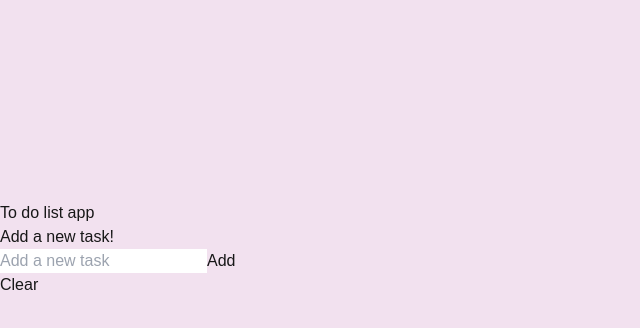
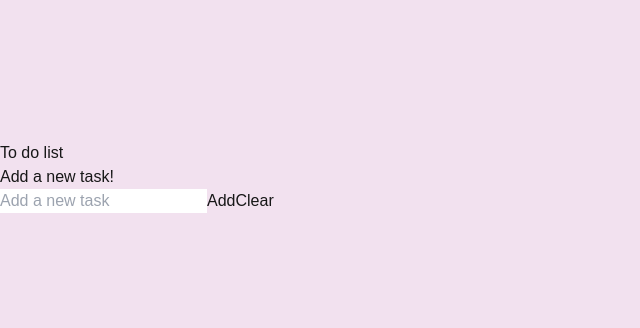
Before and after one commit to jemorak/to-do-list-app, a Next.js app: page / in a window 1280 px wide. Shown: the top 328 px of the page, without its empty margins (0-640 px from the left). Built offline with nearby package versions, Linux system fonts and the light colour scheme.

Commit message:
Added responsivenss

```diff
--- a/src/app/components/ClearButton.tsx
+++ b/src/app/components/ClearButton.tsx
@@ -7,7 +7,7 @@ type ClearButtonProps = {
 function ClearButton({ onClearStorage }: ClearButtonProps) {
     return (
     <button
-      className="border-2 border-black m-2 p-2 rounded-lg bg-white hover:bg-red-500 hover:text-cyan-50"
+      className="w-1/4 border-2 border-black m-2 p-2 rounded-lg bg-white hover:bg-red-500 hover:text-cyan-50"
       onClick={onClearStorage}
     >
       Clear
--- a/src/app/components/MotionImage.tsx
+++ b/src/app/components/MotionImage.tsx
@@ -5,11 +5,11 @@ import Image from "next/image";
 function MotionImage(){
     return(
         <motion.div whileHover={{ scale: 1.2 }} whileTap={{ scale: 2 }}>
-            <Image
+            <Image className="p-2"
                 src="/Blossom_Powerpuff_Girl.png"
                 alt="picture of blossom"
-                width={100}
-                height={100}
+                width={70}
+                height={70}
             />
         </motion.div>
     )
--- a/src/app/components/MotionTitle.tsx
+++ b/src/app/components/MotionTitle.tsx
@@ -6,6 +6,15 @@ function MotionTitle(){
         <motion.div
                 initial="hidden"
                 animate="visible"
+                whileHover={{
+                    position: "relative",
+                    zIndex: 1,
+                    scale: [1, 1.2, 1.1],
+                    rotate: [0, 10, -10, 0],
+                    transition: {
+                        duration: 0.2,
+                    },
+                    }}
                 variants={{
                 hidden: {
                     scale: 0.8,
@@ -19,8 +28,8 @@ function MotionTitle(){
                     },
                 },
                 }}>
-                <div className="p-10 m-10 border-2 box-border border-pink-500 text-center bg-pink-200 rounded-md">
-                <h1 className="text-3xl font-bold underline">To do list app</h1>
+                <div className="p-5 m-5 border-2 box-border border-pink-500 text-center bg-pink-200 rounded-md w-60">
+                    <h1 className="text-3xl font-bold underline">To do list</h1>
                 </div>
             </motion.div>
 
--- a/src/app/components/TaskForm.tsx
+++ b/src/app/components/TaskForm.tsx
@@ -1,12 +1,16 @@
 import React from "react";
+import ClearButton from "./ClearButton";
 
 type TaskFormProps = {
   task: string;
   setTask: React.Dispatch<React.SetStateAction<string>>;
   onAddTask: () => void;
+  onClearStorage: () => void;
 }
 
-function TaskForm({task, setTask, onAddTask}: TaskFormProps){
+
+
+function TaskForm({task, setTask, onAddTask, onClearStorage}: TaskFormProps){
     return (
     <div className="mt-6">
       <input
@@ -17,11 +21,13 @@ function TaskForm({task, setTask, onAddTask}: TaskFormProps){
         placeholder="Add a new task"
       />
       <button
-        className="border-2 border-black m-2 p-2 rounded-lg bg-white hover:bg-green-500"
+        className="w-1/4 border-2 border-black m-2 p-2 rounded-lg bg-white hover:bg-green-500"
         onClick={onAddTask}
       >
         Add
       </button>
+      <ClearButton onClearStorage={onClearStorage} />
+
     </div>
   );
 };
--- a/src/app/components/TaskList.tsx
+++ b/src/app/components/TaskList.tsx
@@ -10,7 +10,7 @@ type TaskListProps = {
 function TaskList({tasks, onChangeCheckBox, onDeleteTask}: TaskListProps) {
      return (
     <div className="flex items-center justify-center">
-      <ul>
+      <ul className="w-64 sm:w-72">
         {tasks.map((task) => (
           <TaskItem
             key={task.id}
--- a/src/app/page.tsx
+++ b/src/app/page.tsx
@@ -63,22 +63,13 @@ export default function Page() {
     };
 
     return (
-        <div className="flex flex-col items-center justify-center p-10 m-10">
-            <MotionImage/>
-            <MotionTitle/>
-            <motion.div
-                className="p-10 m-5 border-4 box-border border-pink-500 text-center w-1/2 bg-pink-200 rounded-md"
-                whileHover={{
-                position: "relative",
-                zIndex: 1,
-                background: "pink",
-                scale: [1, 1.2, 1.1],
-                rotate: [0, 10, -10, 0],
-                transition: {
-                    duration: 0.2,
-                },
-                }}
-                >
+        <div className="flex flex-col items-center justify-center p-10 ">
+            <div className="flex flex-col items-center sm:flex-row ">
+                <MotionImage/>
+                <MotionTitle/>
+            </div>
+
+            <div className="p-2 m-5 border-4 box-border border-pink-500 text-center w-72 bg-pink-200 rounded-md sm:w-96">
                 <h2 className="text-2xl font-serif mb-4 font-bold">Add a new task!</h2>
                 <TaskList
                     tasks={tasks}
@@ -89,9 +80,9 @@ export default function Page() {
                     task={task}
                     setTask={setTask}
                     onAddTask={handleAddTask}
+                    onClearStorage={handleClearStorage}
                 />
-                <ClearButton onClearStorage={handleClearStorage} />
-            </motion.div>
+            </div>
         </div>
   );
 }
```
